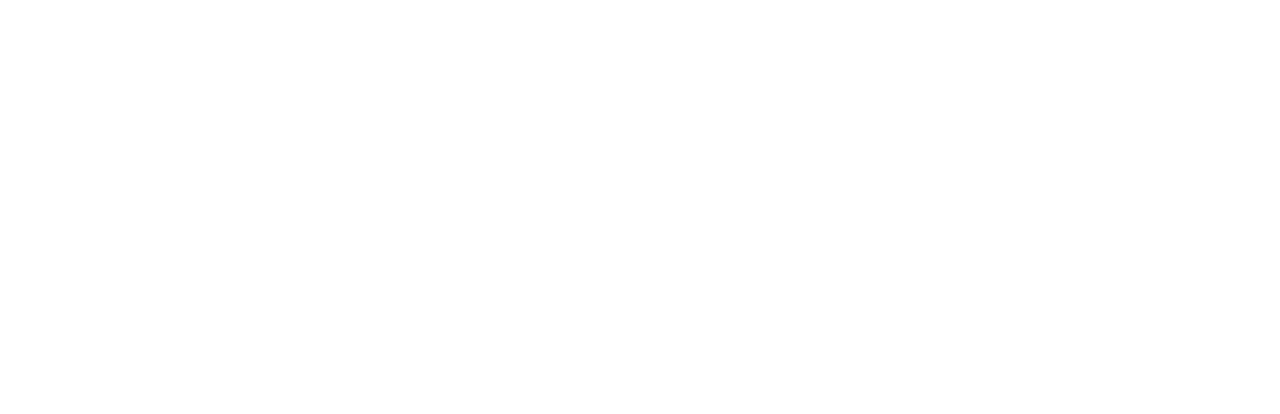
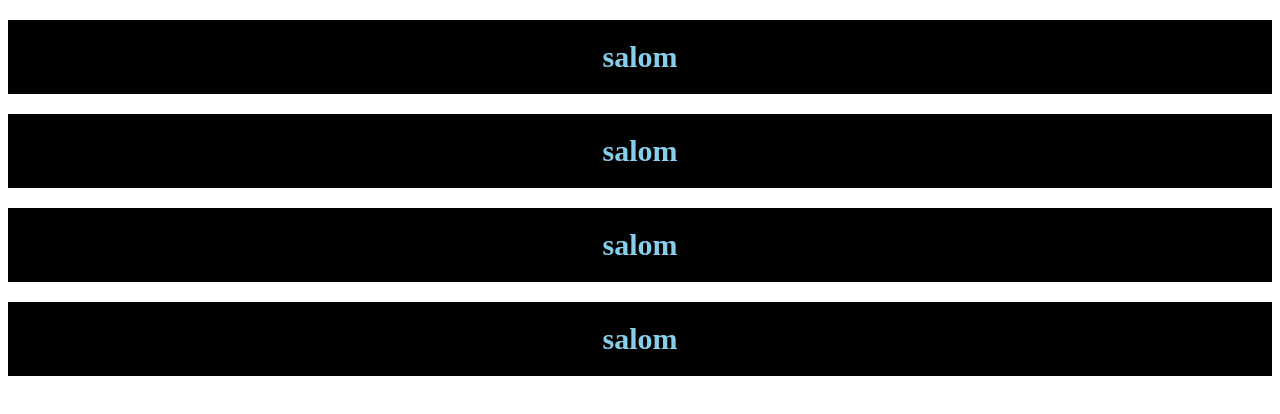
Before and after one commit to nurmurodov12/lesson-1, a plain HTML site: page index.html in a window 1280 px wide. Drawn offline with Linux system fonts and the light colour scheme.

Commit message:
ucta h1 tegi

```diff
--- a/index.html
+++ b/index.html
@@ -7,6 +7,9 @@
     <link rel="stylesheet" href="style.css">
 </head>
 <body>
-
+    <h1>salom</h1>
+    <h1>salom</h1>
+    <h1>salom</h1>
+    <h1>salom</h1>
 </body>
 </html>
--- a/style.css
+++ b/style.css
@@ -0,0 +1,7 @@
+h1 {
+    background-color: black;
+    color: skyblue;
+    font-size: 30px;
+    text-align: center;
+    padding: 20px 20px;
+}
```
